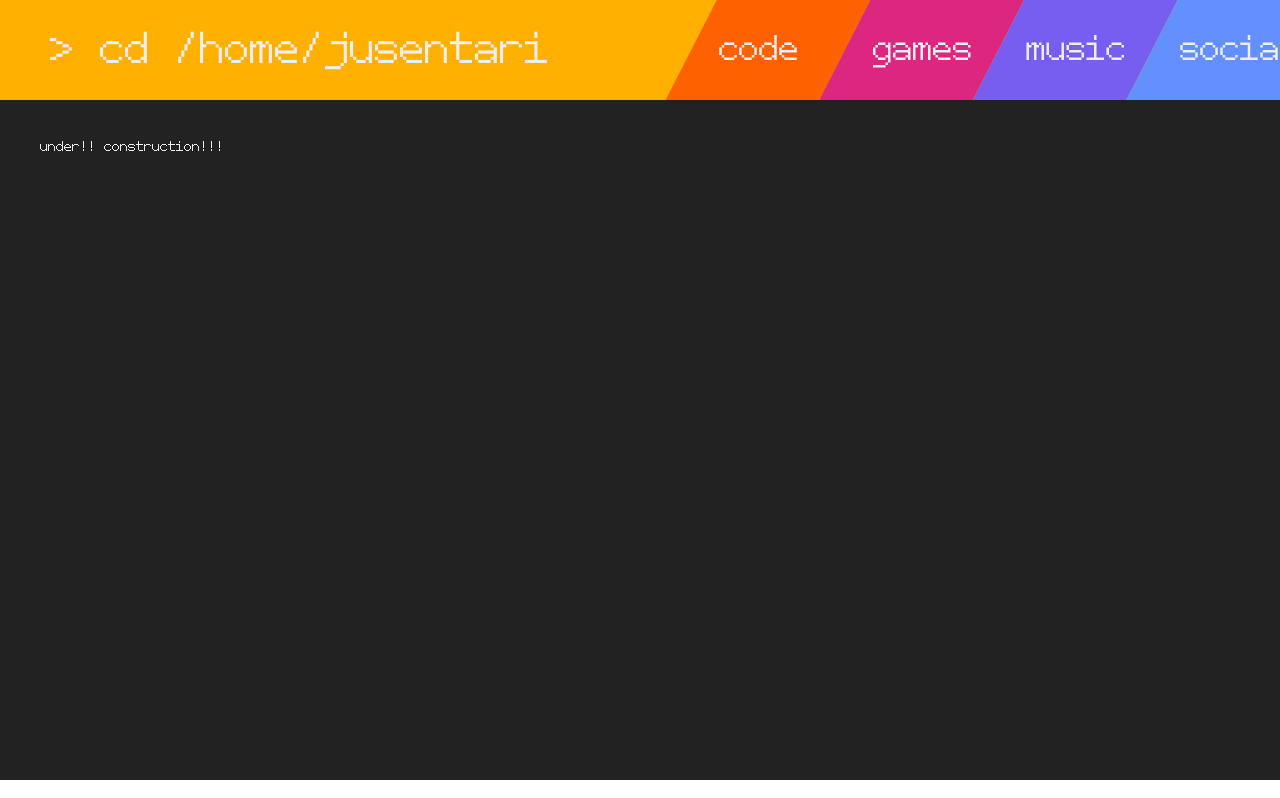
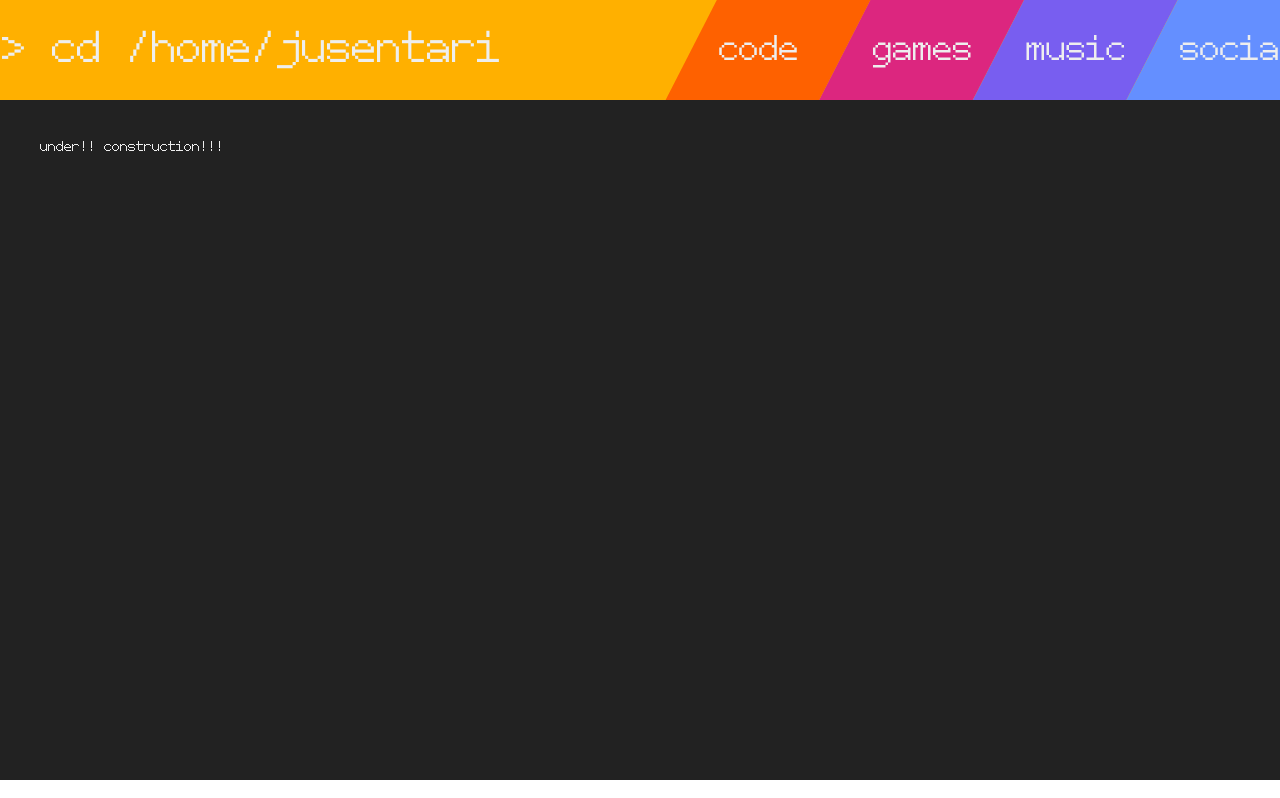
Before and after one commit to jusentari/jusentari-website, an Angular app: page / in a window 1280 px wide. Shown: the top 798 px of the page. Built offline with nearby package versions, Linux system fonts and the light colour scheme.

Commit message:
its now an input

```diff
--- a/src/app/app.module.ts
+++ b/src/app/app.module.ts
@@ -5,6 +5,7 @@ import { AppRoutingModule } from './app-routing.module';
 import { AppComponent } from './app.component';
 import { OnePixelComponent } from './one-pixel/one-pixel.component';
 import { MainComponent } from './main/main.component';
+import { FormsModule } from '@angular/forms';
 
 @NgModule({
   declarations: [
@@ -14,7 +15,8 @@ import { MainComponent } from './main/main.component';
   ],
   imports: [
     BrowserModule,
-    AppRoutingModule
+    AppRoutingModule,
+    FormsModule
   ],
   providers: [],
   bootstrap: [AppComponent]
--- a/src/app/main/main.component.html
+++ b/src/app/main/main.component.html
@@ -1,6 +1,7 @@
 <div width="100%">
 
     <div [style.height]="'100px'" [style.background-color]="colors[4]">
+        <input class="consoleText" [style.background-color]="colors[4]"  [style.color]="colors[6]" [(ngModel)]="consoleText" autofocus *ngIf="pageWidth >= 768" />
     <!--use this for desktop-->
       <svg viewbox="0 0 400 100" overflow="visible" *ngIf="pageWidth >= 768">
         <ng-container *ngFor="let id of barIds">
--- a/src/app/main/main.component.scss
+++ b/src/app/main/main.component.scss
@@ -18,6 +18,13 @@
 
 .topBar {
   width: 100%;
+}
+.consoleText {
+  border: none;
+  outline: none;
+  position: absolute;
+  height: 98px;
+  width: 50%;
 }
 
 @media only screen and (max-width: 768px){
--- a/src/app/main/main.component.ts
+++ b/src/app/main/main.component.ts
@@ -57,6 +57,9 @@ export class MainComponent implements AfterViewInit {
     this.pageHeight = window.innerHeight;
     this.tabPercentageSize = this.pageWidth >= 768 ? 12 : 20;
     this.fontSize = this.pageWidth >= 1250 ? '40px' : (this.pageWidth >= 1050 ? '30px' : this.pageWidth >= 768 ? '25px' : '20px');
+    if((this.pageWidth < 768 && this.tabPercentageSize == 12) || (this.pageWidth >= 768 && this.tabPercentageSize == 20)){
+      setTimeout(() => this.ngAfterViewInit(), 1000);
+    }
   }
 
   ngOnInit(): void {
@@ -66,8 +69,6 @@ export class MainComponent implements AfterViewInit {
       if(!this.consoleTyping){
         if(this.consoleText.includes('|'))
           this.consoleText = this.consoleText.substring(0, this.consoleText.length - 1);
-        else
-          this.consoleText += '|';
       }
     });
   }
```
